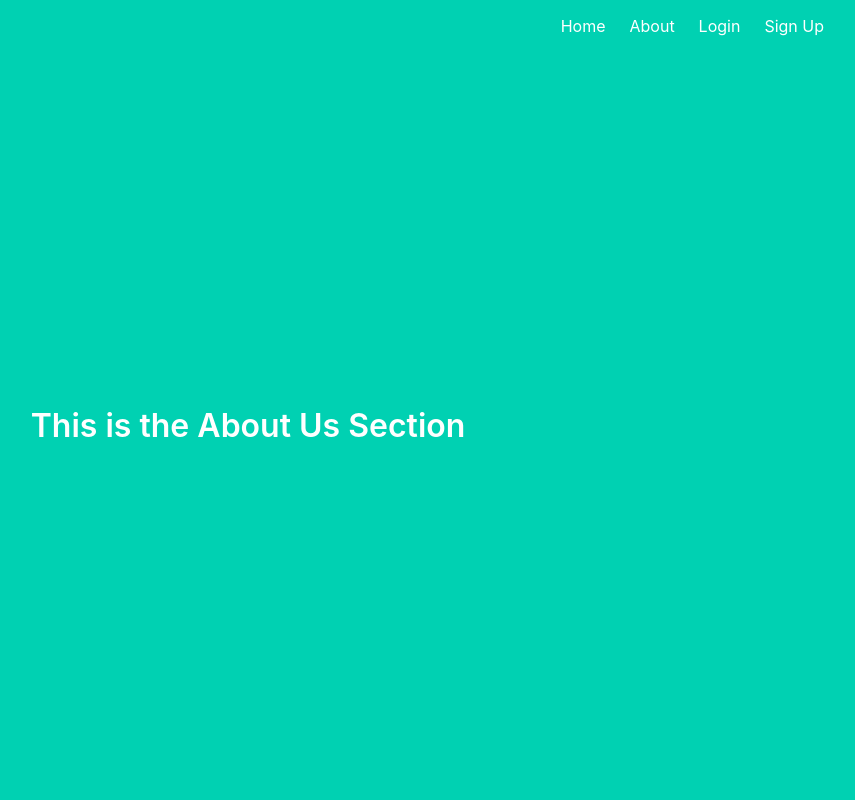
After one commit to sree-chikati/noveltea-website, a Flask app: page /about in a window 1280 px wide. The commit adds this page. Shown: the whole page, without its empty margins (392-1247 px from the left). Run offline with Flask 2, Linux system fonts and the light colour scheme.

Commit message:
added about page

```diff
--- a/project/main.py
+++ b/project/main.py
@@ -8,6 +8,10 @@ main = Blueprint('main', __name__)
 def index():
     return render_template('index.html')
 
+@main.route('/about')
+def about():
+    return render_template('about.html')
+
 @main.route('/profile')
 @login_required
 def profile():
--- /dev/null
+++ b/project/templates/about.html
@@ -0,0 +1,7 @@
+{% extends "base.html" %}
+
+{% block content %}
+<h1 class="title">
+  This is the About Us Section
+</h1>
+{% endblock %}
--- a/project/templates/base.html
+++ b/project/templates/base.html
@@ -27,6 +27,9 @@
                             </a>
                             {% endif %}
                             {% if not current_user.is_authenticated %}
+                            <a href="{{ url_for('main.about') }}" class="navbar-item">
+                                About
+                            </a>
                             <a href="{{ url_for('auth.login') }}" class="navbar-item">
                                 Login
                             </a>
```
